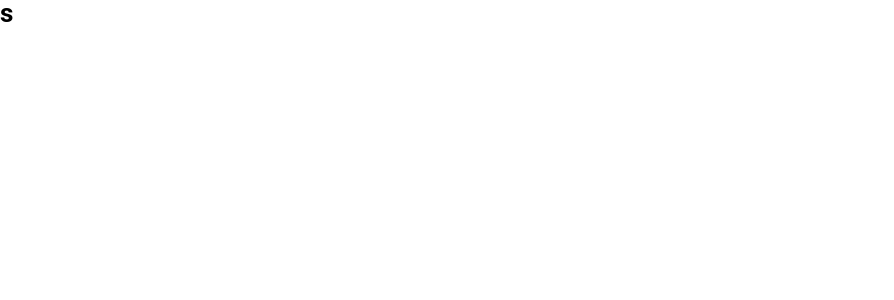
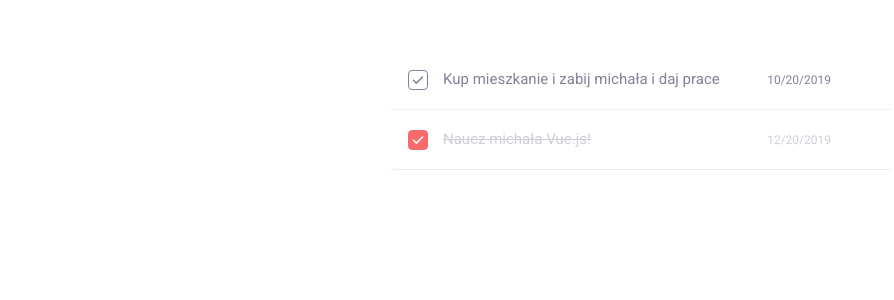
Before and after one commit to Radek-Wawrzyk/Vue-ToDo-Example, a Vue app: page / in a window 1280 px wide. Shown: the top 300 px of the page, without its empty margins (0-894 px from the left). Built offline with nearby package versions, Linux system fonts and the light colour scheme.

Commit message:
Add - Item component with styles

```diff
--- a/public/index.html
+++ b/public/index.html
@@ -5,7 +5,8 @@
     <meta http-equiv="X-UA-Compatible" content="IE=edge">
     <meta name="viewport" content="width=device-width,initial-scale=1.0">
     <link rel="icon" href="<%= BASE_URL %>favicon.ico">
-    <title>test</title>
+    <link href="https://fonts.googleapis.com/css?family=Roboto:300,400,500,700&amp;subset=latin-ext" rel="stylesheet">
+    <title>Example Vue ToDoList</title>
   </head>
   <body>
     <noscript>
--- /dev/null
+++ b/src/App.scss
@@ -0,0 +1,5 @@
+.tasks {
+  widows: 100%;
+  max-width: 500px;
+  margin: 50px auto;
+}
--- a/src/App.vue
+++ b/src/App.vue
@@ -1,13 +1,49 @@
 <template>
   <div id="app">
-   <h1>s</h1>
+    <section class="task">
+      <ul class="tasks">
+        <task v-for="task in tasks" :key="task.id" :task="task" @deleteTask="deleteTask($event)" @changeStatus="changeStatus($event)" />
+      </ul>
+    </section>
   </div>
 </template>
 
 <script>
 
+import Task from './components/Task/Task.vue';
+
 export default {
   name: 'app',
+  components: {
+    Task
+  },
+  data: () => ({
+    tasks: [
+      {
+        id: 1,
+        status: false,
+        content: 'Kup mieszkanie i zabij michała i daj prace',
+        date: '10/20/2019'
+      },
+      {
+        id: 2,
+        status: true,
+        content: 'Naucz michała Vue.js!',
+        date: '12/20/2019'
+      }
+    ]
+  }),
+  methods: {
+    deleteTask(id) {
+      this.tasks = this.tasks.filter(task => task.id !== id);
+    },
+    changeStatus(id) {
+
+      this.tasks.forEach(task => task.id === id ? task.status =! task.status : false);
+    }
+  }
 };
 
 </script>
+
+<style scoped src="./App.scss" lang="scss" />
--- /dev/null
+++ b/src/components/Task/Task.scss
@@ -0,0 +1,111 @@
+.task {
+  display: flex;
+  align-items: center;
+  padding: 15px;
+  border-bottom: 1px solid $borderColor;
+  position: relative;
+  border-left: 3px solid transparent;
+  transition: 0.25s border, background 0.25s;
+  &:hover {
+    border-left-color: $primary;
+    border-bottom-color: lighten($primary, 26%);
+    background: lighten($primary, 26%);
+    > .task__delete-btn {
+      opacity: 1;
+      visibility: visible
+    }
+  }
+  &__checkbox {
+    display: flex;
+    justify-content: center;
+    align-items: center;
+    border: 1px solid $textColor;
+    color: $textColor;
+    border-radius: 4px;
+    width: 20px;
+    height: 20px;
+    transition: border 0.25s, background 0.25s;
+    background: white;
+    padding: 0;
+    margin: 0;
+    &--done {
+      background: $primary;
+      color: white;
+      border-color: $primary;
+    }
+    &:hover, &:focus {
+      cursor: pointer;
+      outline-color: $primary;
+    }
+    svg {
+      width: 18px;
+      height: 18px;
+      path {
+        fill: currentColor;
+        transition: all 0.25s;
+      }
+    }
+  }
+  &__content {
+    color: $textColor;
+    padding: 0 15px;
+    width: 100%;
+    &--done {
+      text-decoration: line-through;
+      color: lighten($textColor, 27%)
+    }
+  }
+  &__date {
+    color: $textColor;
+    font-size: 12px;
+    &--done {
+      color: lighten($textColor, 27%)
+    }
+  }
+  &__delete-btn {
+    opacity: 0;
+    visibility: hidden;
+    padding: 5px;
+    display: flex;
+    justify-content: center;
+    align-items: center;
+    background: none;
+    border: 0;
+    border-radius: 30px;
+    background: $primary;
+    border: 1px solid $primary;
+    color: white;
+    transition: 0.25s background, opacity 0.25s, visiblity 0.25s;
+    margin: 0 0 0 15px;
+    &:hover, &:focus {
+      cursor: pointer;
+      color: $primary;
+      background: white;
+      border-color: $primary;
+      outline-color: $primary;
+    }
+    svg {
+      width: 17px;
+      height: 17px;
+      path {
+        fill: currentColor;
+        transition: all 0.25s;
+      }
+    }
+  }
+}
+
+//Media
+
+@media screen and (max-width: 476px) {
+  .task {
+    flex-wrap: wrap;
+    align-items: flex-start;
+    &__content {
+      width: calc(100% - 20px);
+    }
+    &__date {
+      margin: 10px 0 0 35px;
+    }
+  }
+}
--- /dev/null
+++ b/src/components/Task/Task.vue
@@ -0,0 +1,35 @@
+<template>
+  <li class="task">
+    <div class="task__input">
+      <button class="task__checkbox" @click="changeStatus(task.id)" :class="{'task__checkbox--done' : task.status}" >
+        <svg xmlns="http://www.w3.org/2000/svg" viewBox="0 0 24 24"><path d="M18.71,7.21a1,1,0,0,0-1.42,0L9.84,14.67,6.71,11.53A1,1,0,1,0,5.29,13l3.84,3.84a1,1,0,0,0,1.42,0l8.16-8.16A1,1,0,0,0,18.71,7.21Z"/></svg>
+      </button>
+    </div>
+    <p class="task__content" :class="{'task__content--done' : task.status}">{{task.content}}</p>
+    <span class="task__date" :class="{'task__date--done' : task.status}">{{task.date}}</span>
+    <button class="task__delete-btn" @click="deleteTask(task.id)">
+      <svg xmlns="http://www.w3.org/2000/svg" viewBox="0 0 24 24"><path d="M13.41,12l4.3-4.29a1,1,0,1,0-1.42-1.42L12,10.59,7.71,6.29A1,1,0,0,0,6.29,7.71L10.59,12l-4.3,4.29a1,1,0,0,0,0,1.42,1,1,0,0,0,1.42,0L12,13.41l4.29,4.3a1,1,0,0,0,1.42,0,1,1,0,0,0,0-1.42Z"/></svg>
+    </button>
+  </li>
+</template>
+
+<script>
+
+export default {
+  name: 'task',
+  props: {
+    task: Object
+  },
+  methods: {
+    deleteTask(id) {
+      this.$emit('deleteTask', id);
+    },
+    changeStatus(id) {
+      this.$emit('changeStatus', id);
+    }
+  }
+};
+
+</script>
+
+<style scoped src="./Task.scss" lang="scss" />
--- a/src/styles/modules/variables.scss
+++ b/src/styles/modules/variables.scss
@@ -1,4 +1,4 @@
 $primary: #fb6a6b;
 $secondary: #666afb;
-$textColor: #8f8f8f;
+$textColor: #82829c;
 $borderColor: #ebeef5;
```
